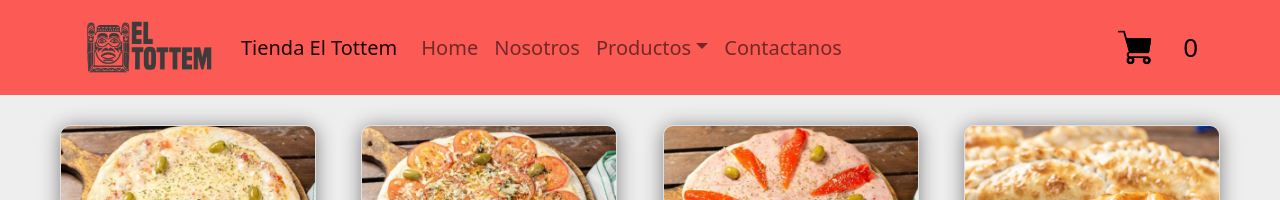
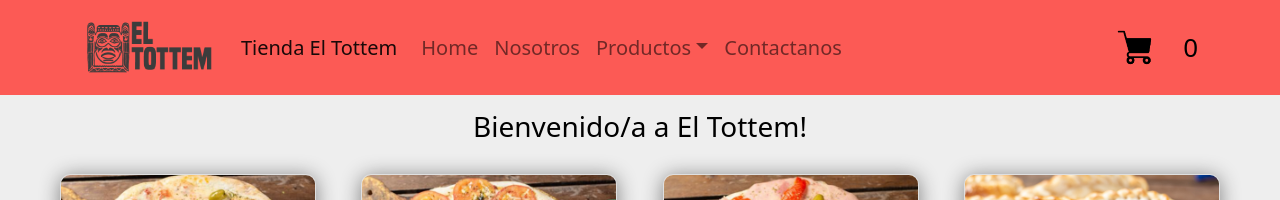
Before and after one commit to solnoguera/eltottem-ecommerce-soln, a React (Create React App) app: page / in a window 1280 px wide. Shown: the top 200 px of the page. Built offline with nearby package versions, Linux system fonts and the light colour scheme.

Commit message:
greeting y elimino librerias de mas

```diff
--- a/package.json
+++ b/package.json
@@ -11,7 +11,7 @@
     "react": "^17.0.2",
     "react-bootstrap": "^2.1.0",
     "react-dom": "^17.0.2",
-    "react-materialize": "^3.10.0",
+    "react-router-dom": "^5.2.0",
     "react-scripts": "5.0.0",
     "sweetalert": "^2.1.2",
     "web-vitals": "^2.1.2"
--- a/src/App.js
+++ b/src/App.js
@@ -7,7 +7,7 @@ function App() {
   return (
     <div className="App">
       <NavBar />
-      <ItemListContainer greeting="Bienvenido a El Tottem! Aun estamos en construccion.." />
+      <ItemListContainer greeting="Bienvenido/a a El Tottem!" />
     </div>
   );
 }
--- a/src/components/ItemListContainer/ItemListContainer.css
+++ b/src/components/ItemListContainer/ItemListContainer.css
@@ -7,3 +7,10 @@
     height: 90%;
     width: 90%;
 }
+
+.greeting{
+    color: black;
+    margin: 15px;
+    text-align: center;
+    text-shadow: 2px;
+}
--- a/src/components/ItemListContainer/ItemListContainer.jsx
+++ b/src/components/ItemListContainer/ItemListContainer.jsx
@@ -23,7 +23,10 @@ export default function ItemListContainer ({greeting}) {
         <div>
             {
                 (productos.length > 0) ?
-                    <ItemList products={productos} />
+                    <>
+                        <h3 className='greeting'>{greeting}</h3>
+                        <ItemList products={productos} />
+                    </>
                 :
                     <Loading />
             }
```
Also changed, not shown: 1 other file (tests, documents, lock files or other folders).
